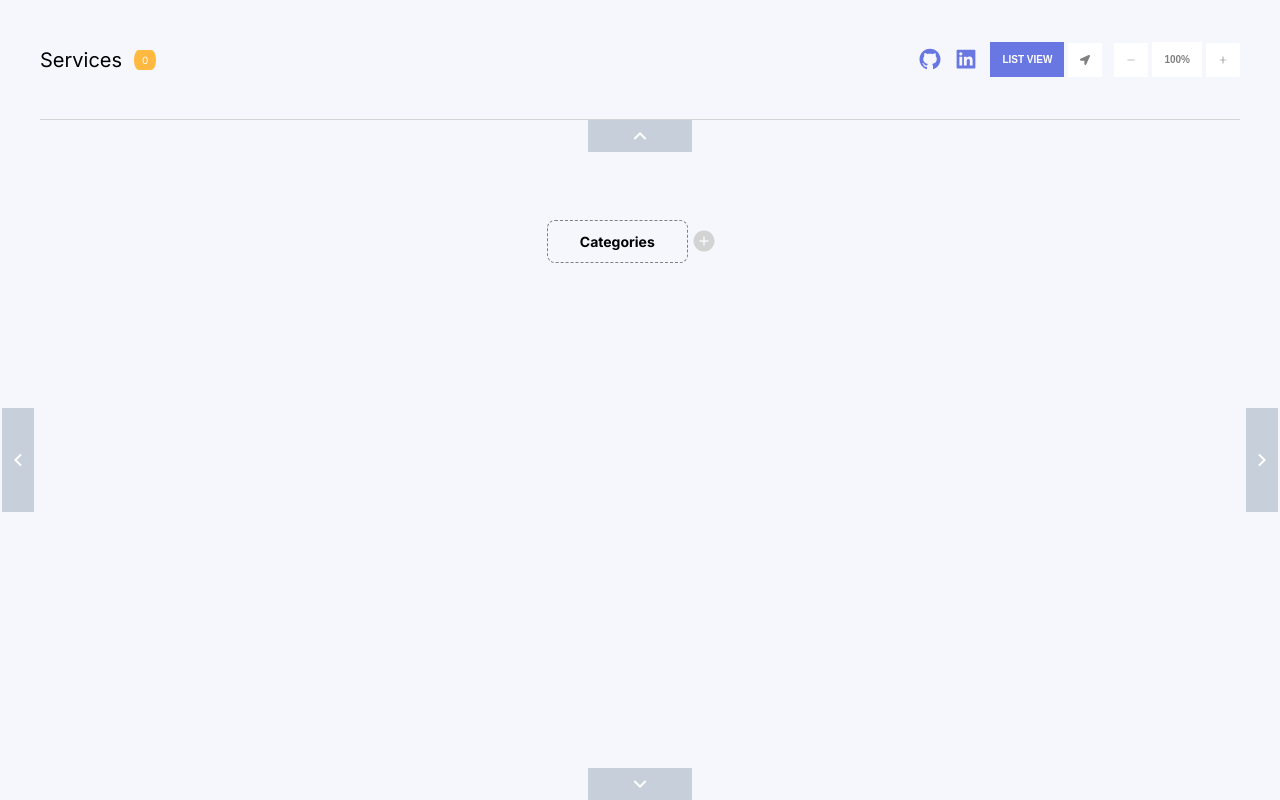
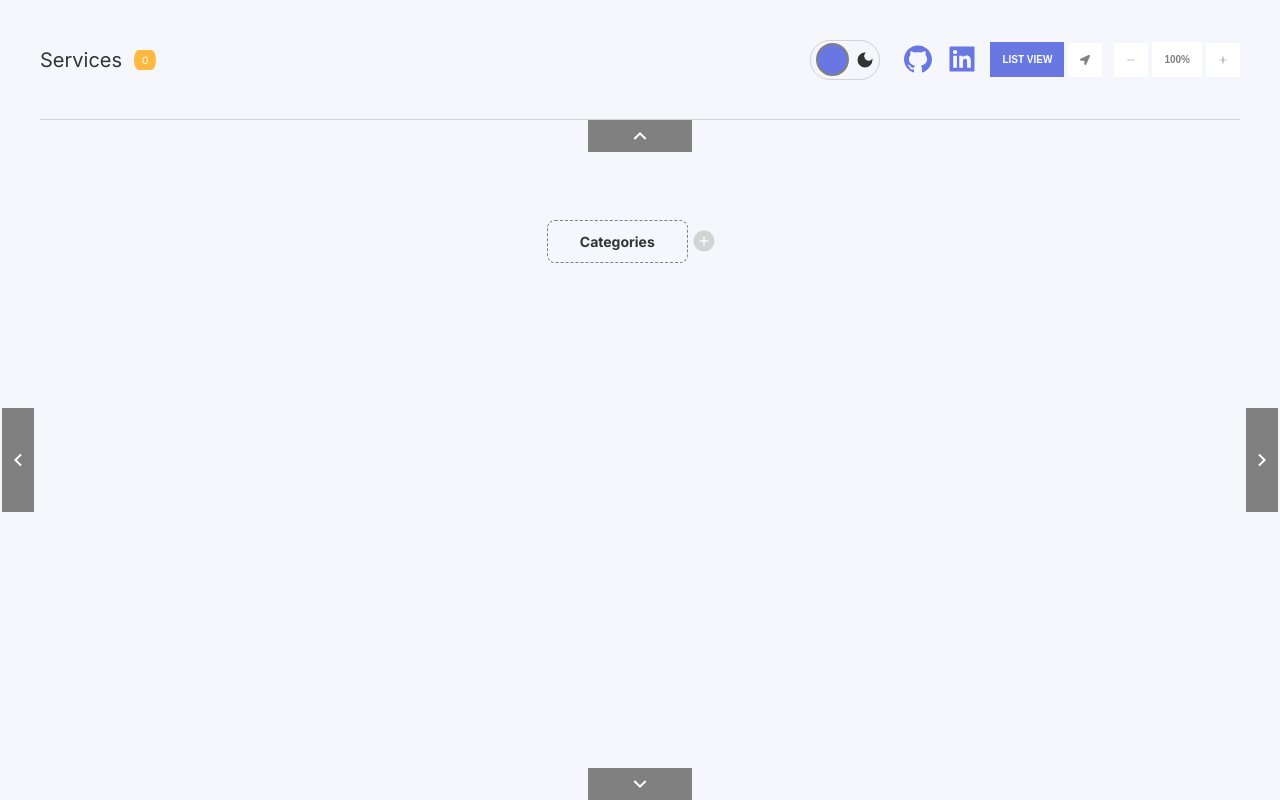
Before and after one commit to AndrewShmorhunGit/abyss, a Next.js app: page / in a window 1280 px wide. Built offline with nearby package versions, Linux system fonts and the light colour scheme.

Commit message:
add dark mode

```diff
--- a/src/app/styles/body.module.scss
+++ b/src/app/styles/body.module.scss
@@ -1,13 +1,14 @@
+@import "themes.scss";
 .btn {
   padding: 1.6rem 4rem;
   height: 2rem;
   border-radius: 0;
   border: none;
-  background: #c6cfda;
+  background-color: $btn-bg-body;
   z-index: 2;
   cursor: pointer;
   &:hover {
-    background: gray;
+    background-color: $btn-bg-hover-body;
   }
 }
 
--- a/src/app/styles/categories.module.scss
+++ b/src/app/styles/categories.module.scss
@@ -33,7 +33,7 @@
   text-align: center;
   padding: 1.2rem 3.2rem;
   width: 18rem;
-  border: solid rgb(211, 211, 211) 1px;
+  border: solid #d3d3d3 1px;
   border-radius: 0.4rem;
 }
 
--- a/src/app/styles/globals.scss
+++ b/src/app/styles/globals.scss
@@ -1,8 +1,15 @@
+@import "themes.scss";
 :root {
   --max-width: 1100px;
   --font-mono: ui-monospace, Menlo, Monaco, "Cascadia Mono", "Segoe UI Mono",
     "Roboto Mono", "Oxygen Mono", "Ubuntu Monospace", "Source Code Pro",
     "Fira Mono", "Droid Sans Mono", "Courier New", monospace;
+  background-color: $bg;
+  color: $text;
+  &.dark {
+    background-color: $bg-dark;
+    color: $text-dark;
+  }
 }
 
 * {
@@ -17,7 +24,6 @@ html {
 
 body {
   width: 100%;
-  background-color: #f6f7fc;
 }
 
 .center {
--- a/src/app/styles/header.module.scss
+++ b/src/app/styles/header.module.scss
@@ -1,3 +1,5 @@
+@import "themes.scss";
+
 .services {
   gap: 1.2rem;
   font-size: 2rem;
@@ -63,3 +65,53 @@
 .hide {
   display: none;
 }
+
+.switch {
+  position: relative;
+  display: inline-block;
+  width: 7rem;
+  height: 4rem;
+  margin: 0 1rem;
+}
+
+.slider {
+  position: absolute;
+  cursor: pointer;
+  top: 0;
+  left: 0;
+  bottom: 0;
+  right: 0;
+  border: 1px solid lightgrey;
+  transition: 0.5s;
+  border-radius: 4rem;
+}
+
+.switch input {
+  display: none;
+}
+
+.slider:before {
+  position: absolute;
+  content: "";
+  height: 2.9rem;
+  width: 2.9rem;
+  left: 0.5rem;
+  bottom: 0.25rem;
+  background: white;
+  border: 2px solid grey;
+  border-radius: 5rem;
+  transition: 0.5s;
+}
+
+input:checked + .slider {
+  background-color: $btn-bg-primary;
+}
+
+input:checked + .slider:before {
+  transform: translateX(2.4rem);
+  background-color: white;
+}
+
+input + .slider:before {
+  background-color: $btn-bg-primary;
+}
--- /dev/null
+++ b/src/app/styles/themes.scss
@@ -0,0 +1,23 @@
+$btn-bg-body: gray;
+$btn-color-body: white;
+$btn-bg-hover-body: #c6cfda;
+$category-bg: orange;
+$connection: lightgray;
+$border-main: #d3d3d3;
+$amount-color: white;
+$amount-bg: #ffb840;
+$btn-bg-primary: #6977e2;
+$btn-color-primary: white;
+$btn-bg-hover-primary: #545fb5;
+$btn-bg-header: white;
+$btn-color-header: grey;
+$btn-bg-hover-header: lightgray;
+$bg: #f6f7fc;
+$text: #333333;
+
+// Dark Theme
+$btn-bg-body-dark: white;
+$btn-color-body-dark: gray;
+$btn-bg-hover-body-dark: #c6cfda;
+$bg-dark: #1b1b1b;
+$text-dark: #ffffff;
--- a/src/components/header/ButtonsBlock.tsx
+++ b/src/components/header/ButtonsBlock.tsx
@@ -6,6 +6,7 @@ import { PlusButton } from "./PlusButton";
 import { ScaleDropdown } from "./ScaleDropdown";
 import { MainButtonsWrapper, ButtonsWrapper } from "./Wrappers";
 import Link from "next/link";
+import { ThemeButton } from "./ThemeButton";
 
 function Links() {
   return (
@@ -29,6 +30,7 @@ function Links() {
 export function ButtonsBlock() {
   return (
     <MainButtonsWrapper>
+      <ThemeButton />
       <Links />
       <ButtonsWrapper>
         <ListButton />
--- /dev/null
+++ b/src/components/header/ThemeButton.tsx
@@ -0,0 +1,52 @@
+"use client";
+import styles from "@/app/styles/header.module.scss";
+import { useLocalStorageState } from "@/hooks/useLocalStorageState";
+import { useEffect } from "react";
+import { MdDarkMode } from "react-icons/md";
+import { BsFillSunFill } from "react-icons/bs";
+
+export function ThemeButton() {
+  const { state: isMode, setState: setMode } = useLocalStorageState<string>(
+    "mode",
+    "light"
+  );
+
+  useEffect(() => {
+    if (isMode === "dark") {
+      document.documentElement.classList.add("dark");
+    }
+  }, []);
+
+  const toggleTheme = () => {
+    isMode === "light" ? setMode("dark") : setMode("light");
+    document.documentElement.classList.toggle("dark");
+    console.log(isMode);
+  };
+
+  const style = {};
+
+  return (
+    <label className={styles.switch}>
+      <input
+        className="relative"
+        type="checkbox"
+        name="theme"
+        checked={isMode === "light" ? false : true}
+        onChange={toggleTheme}
+      />
+
+      <span className={styles.slider}></span>
+      {isMode === "light" ? (
+        <MdDarkMode
+          style={{ position: "absolute", right: "0.5rem", top: "1rem" }}
+          size={20}
+        />
+      ) : (
+        <BsFillSunFill
+          style={{ position: "absolute", left: "0.5rem", top: "1rem" }}
+          size={20}
+        />
+      )}
+    </label>
+  );
+}
--- a/src/data/constants.tsx
+++ b/src/data/constants.tsx
@@ -13,11 +13,11 @@ export const buttons: ["top", "right", "bottom", "left"] = [
 
 export const links = [
   {
-    icon: <AiFillGithub size={24} style={{ color: "#6977e2" }} />,
+    icon: <AiFillGithub size={32} style={{ color: "#6977e2" }} />,
     link: "https://github.com/AndrewShmorhunGit/abyss",
   },
   {
-    icon: <AiFillLinkedin size={24} style={{ color: "#6977e2" }} />,
+    icon: <AiFillLinkedin size={32} style={{ color: "#6977e2" }} />,
     link: "https://www.linkedin.com/in/andrew-shmorhun-850a76209/",
   },
 ];
```
